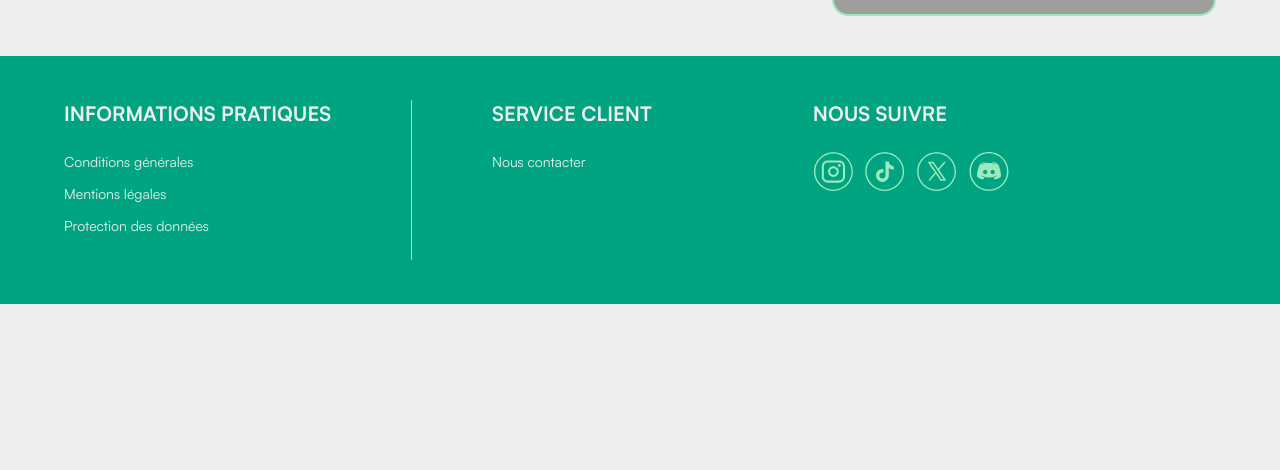
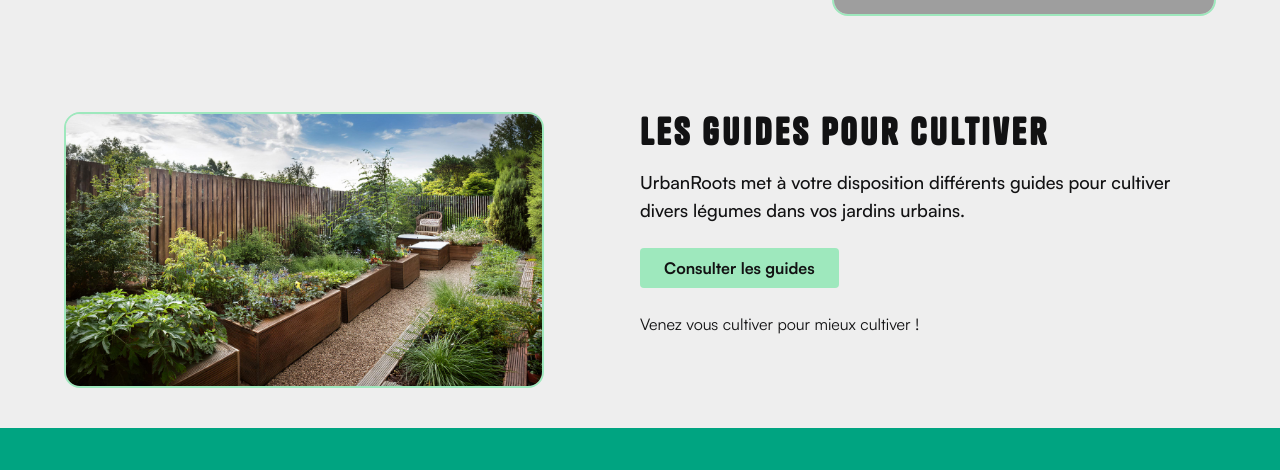
Before and after one commit to LorisPlante/urbanRoot, a Next.js app: page / in a window 1280 px wide. Shown: the part 1324-1794 px from the top of the page. Before the commit the page ends 1628 px from the top, so only its background shows below. Built offline with nearby package versions, Linux system fonts and the light colour scheme; grey boxes are pictures that could not be loaded.

Commit message:
guide details updated + home page updated for guides

```diff
--- a/app/globals.css
+++ b/app/globals.css
@@ -83,3 +83,8 @@ h4 {
 div.leaflet-bottom.leaflet-right {
   display: none;
 }
+
+#descGuides ul li {
+  list-style-type: disc;
+  list-style-position: inside;
+}
--- a/app/guides/[id]/page.tsx
+++ b/app/guides/[id]/page.tsx
@@ -8,6 +8,7 @@ interface Guide {
   _id: string;
   title: string;
   img: string;
+  slug: string;
   desc: string;
 }
 
@@ -37,14 +38,15 @@ export default async function GuidePage({ params }: { params: { id: string } })
       <main className="flex min-h-[calc(100vh-110px)] w-full mt-[110px]">
         <section className="relative w-full p-mobile sm:p-desktop flex flex-col gap-4">
           <a href="/guides">
-            <svg viewBox="0 0 512 512" className="fill-darkGreen w-11 h-11 absolute top-11 left-11 hover:scale-110 transition-all duration-300">
+            <svg viewBox="0 0 512 512" className="fill-darkGreen w-11 h-11 absolute top-8 sm:top-11 left-5 sm:left-11 hover:scale-110 transition-all duration-300">
               <path d="M512 256A256 256 0 1 0 0 256a256 256 0 1 0 512 0zM271 135c9.4-9.4 24.6-9.4 33.9 0s9.4 24.6 0 33.9l-87 87 87 87c9.4 9.4 9.4 24.6 0 33.9s-24.6 9.4-33.9 0L167 273c-9.4-9.4-9.4-24.6 0-33.9L271 135z" />
             </svg>
           </a>
           <div className="w-full sm:w-2/3 lg:w-7/12 flex flex-col gap-4 p-4 mx-auto bg-secondary rounded-xl">
             <img src={guide.img} alt={guide.title} className="w-full rounded-xl" />
             <h1 className="text-3xl text-darkGreen">{guide.title}</h1>
-            <p dangerouslySetInnerHTML={{ __html: guide.desc }}></p>
+            <h2>{guide.slug}</h2>
+            <p dangerouslySetInnerHTML={{ __html: guide.desc }} id="descGuides"></p>
           </div>
         </section>
       </main>
--- a/app/guides/page.tsx
+++ b/app/guides/page.tsx
@@ -10,6 +10,7 @@ interface Guide {
   _id: string;
   title: string;
   img: string;
+  slug: string;
   desc: string;
 }
 
@@ -64,11 +65,11 @@ export default function Guides() {
             <ul className="flex flex-wrap justify-center gap-8 bg-lightGreen px-4 py-6 rounded-xl w-full">
               {Array.isArray(guides) && guides.length > 0 ? (
                 guides.map((guide) => (
-                  <li key={guide._id} className="flex flex-col gap-2 w-96 p-4 bg-secondary rounded-xl">
-                    <Link href={`/guides/${guide._id}`}>
+                  <li key={guide._id} className="w-96 sm:w-80 lg:w-96 p-4 bg-secondary rounded-xl transition-all duration-300 hover:shadow-lg hover:scale-105">
+                    <Link href={`/guides/${guide._id}`} className="flex flex-col gap-2">
                       <img src={guide.img} alt={guide.title} className="w-full rounded-xl" />
                       <h2 className="text-xl text-darkGreen">{guide.title}</h2>
-                      <p dangerouslySetInnerHTML={{ __html: truncateString(guide.desc, 100) }}></p>
+                      <h3>{guide.slug}</h3>
                     </Link>
                   </li>
                 ))
--- a/app/not-found.tsx
+++ b/app/not-found.tsx
@@ -13,7 +13,7 @@ export default function Custom404() {
           <div className="absolute top-0 right-0 w-[500px] h-[500px] rounded-full border- border-[100px] border-darkGreen transform translate-x-1/2 translate-y-1/2 "></div>
           <h1 className="text-4xl font-bold mb-4 animate-bounce">404 - Page non trouvée</h1>
           <p className="text-lg mb-8">{`Oups ! La page que vous cherchez n'existe pas ou a été déplacée.`}</p>
-          <a href="/" className="bg-lightGreen hover:bg-darkGreen hover:text-secondary transition duration-300 px-4 py-3 font-bold rounded-xl">
+          <a href="/" className="block w-fit px-6 py-2 my-2 bg-lightGreen rounded font-bold transition-all duration-300 hover:bg-darkGreen hover:text-secondary">
             {`Retour à l'accueil`}
           </a>
         </section>
--- a/app/page.tsx
+++ b/app/page.tsx
@@ -59,6 +59,25 @@ export default function Home() {
             </a>
           </div>
         </section>
+        <section className="relative w-full p-mobile sm:p-desktop flex justify-start gap-3 sm:justify-between flex-col-reverse sm:flex-row">
+          <div className="overflow-hidden w-3/4 sm:w-1/2 md:w-5/12 mx-auto sm:mx-0 h-fit rounded-2xl border-2 border-lightGreen">
+            <a href="/carte" className="relative" title="Visiter la carte">
+              <img src="/medias/img/guides/guide1.jpg" alt="Capture d'écran de la carte intéractive" className="w-full transition-all duration-300" />
+              <div className="absolute top-0 left-0 w-full h-full bg-lightGreen bg-opacity-0 hover:bg-opacity-40 transition-all duration-300 cursor-pointer"></div>
+            </a>
+          </div>
+          <div className="w-full sm:w-1/2 flex flex-col gap-4">
+            <h2 className="text-3xl sm:text-4xl">Les guides pour cultiver</h2>
+            <p className="text-lg font-medium">UrbanRoots met à votre disposition différents guides pour cultiver divers légumes dans vos jardins urbains.</p>
+            <a
+              href="/guides"
+              className="block w-fit px-6 py-2 my-2 bg-lightGreen rounded font-bold transition-all duration-300 hover:bg-darkGreen hover:text-secondary"
+              title="Consulter les guides">
+              Consulter les guides
+            </a>
+            <p>{`Venez vous cultiver pour mieux cultiver !`}</p>
+          </div>
+        </section>
       </main>
       <Footer />
     </>
--- a/components/map/modal.tsx
+++ b/components/map/modal.tsx
@@ -67,7 +67,7 @@ const Modal: React.FC<ModalProps> = ({ location, onClose }) => {
           &times;
         </button>
         <span className="text-2xl font-bold font-tanker tracking-widest leading-1 mb-4">{location.title}</span>
-        {location.img && <img src={location.img} alt={location.title} className="w-3/4 mx-auto block" />}
+        {location.img && <img src={location.img} alt={location.title} className="w-3/4 mx-auto block rounded-xl" />}
         <p>
           {location.cp} {location.ville}
         </p>
--- a/models/Guide.js
+++ b/models/Guide.js
@@ -7,6 +7,10 @@ const GuideSchema = new Schema(
       required: true,
     },
     img: {
+      type: String,
+      required: true,
+    },
+    slug: {
       type: String,
       required: true,
     },
```
